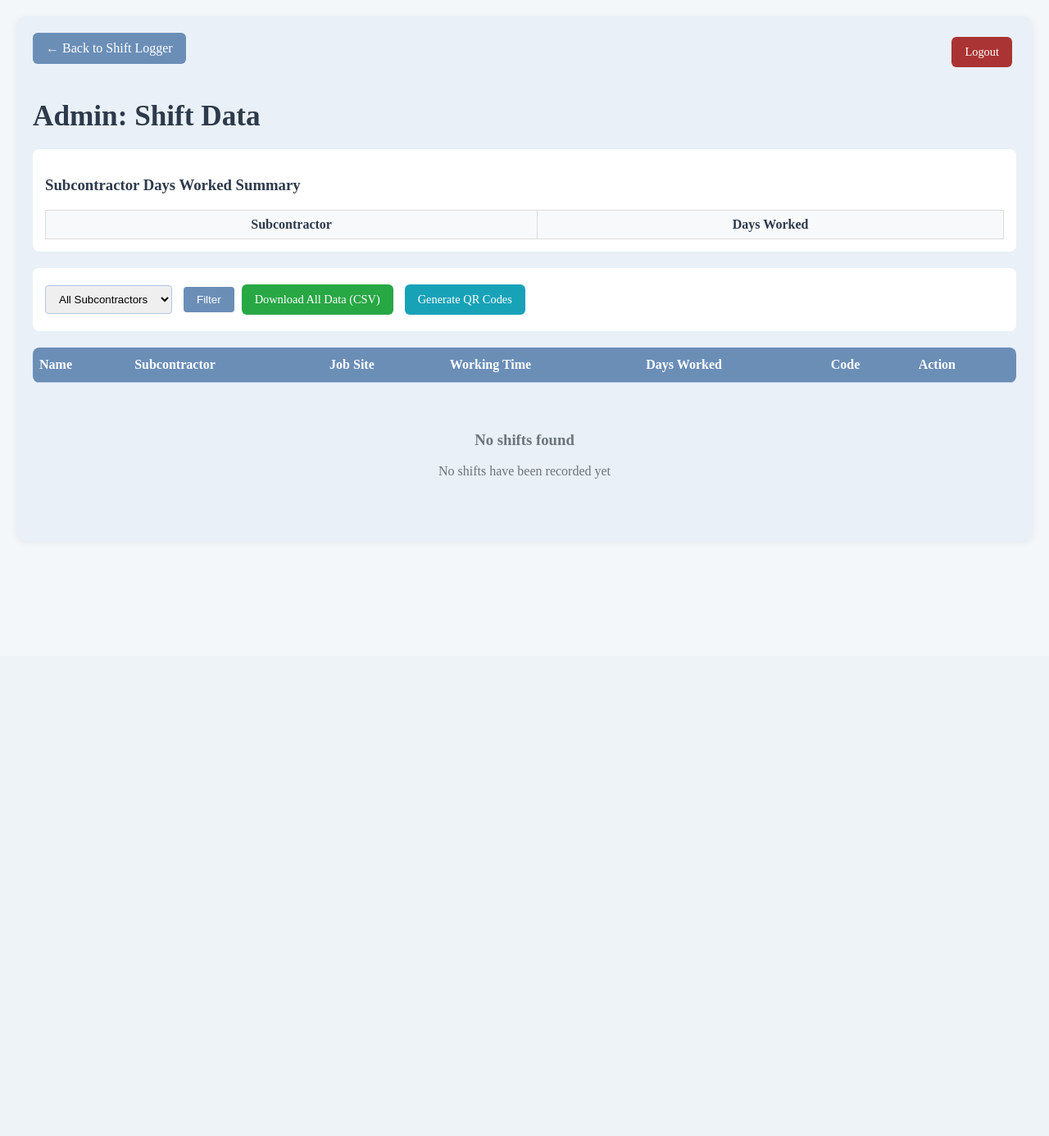
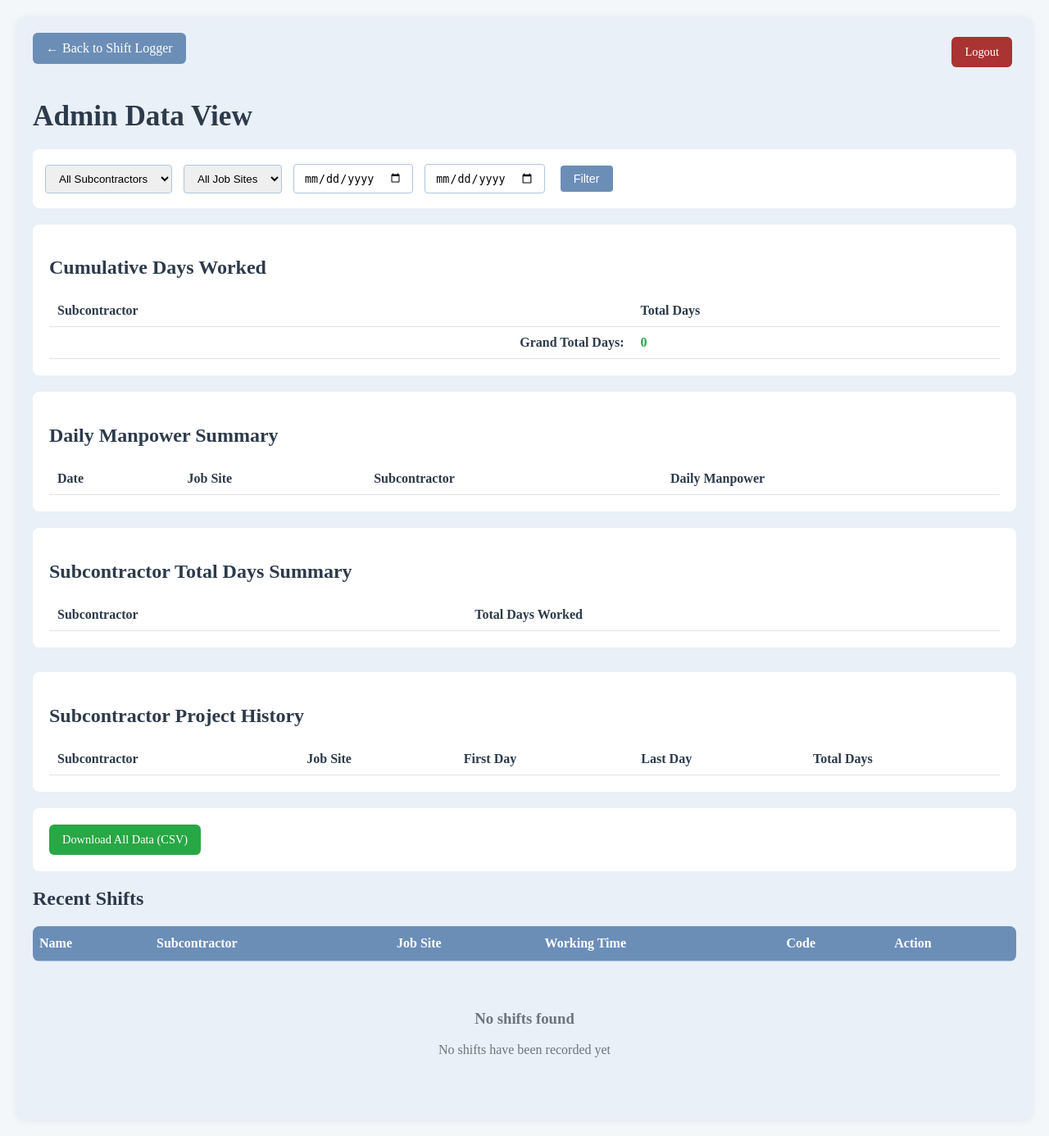
Before and after one commit to easterncc001/shift_logger, a Flask app: template templates/admin.html in a window 1280 px wide. Shown: the whole page at 82% size. Before the commit the page ends 584 px from the top, so only its background shows below. Run offline with Flask 3, Linux system fonts and the light colour scheme; the template is opened without the code that fills it, so the values that code supplies are empty.

Commit message:
Update admin.html

```diff
--- a/templates/admin.html
+++ b/templates/admin.html
@@ -83,7 +83,7 @@
             background: white;
             border-radius: 8px;
         }
-        .filter-section select {
+        .filter-section select, .filter-section input[type="date"] {
             padding: 8px 12px;
             border-radius: 4px;
             border: 1px solid #b0c4de;
@@ -100,13 +100,36 @@
         .filter-section button:hover {
             background: #5a7ba6;
         }
+        .summary-section {
+            margin: 20px 0;
+            padding: 20px;
+            background: white;
+            border-radius: 8px;
+        }
+        .summary-table {
+            width: 100%;
+            border-collapse: collapse;
+            margin-top: 10px;
+        }
+        .summary-table th, .summary-table td {
+            padding: 10px;
+            text-align: left;
+            border-bottom: 1px solid #dee2e6;
+        }
+        .history-table {
+            margin-top: 30px;
+        }
+        .daily-total {
+            font-weight: bold;
+            color: #28a745;
+        }
     </style>
 </head>
 <body>
     <div class="data-container">
         <a href="{{ url_for('index') }}" class="back-btn">← Back to Shift Logger</a>
         <a href="{{ url_for('admin_logout') }}" class="logout-btn" style="float:right;">Logout</a>
-        <h1>Admin: Shift Data</h1>
+        <h1>Admin Data View</h1>
         {% with messages = get_flashed_messages(with_categories=true) %}
           {% if messages %}
             <ul class="flashes">
@@ -117,39 +140,154 @@
           {% endif %}
         {% endwith %}
 
-        <!-- Subcontractor Days Summary -->
-        <div class="summary-section" style="margin: 20px 0; padding: 15px; background: white; border-radius: 8px;">
-            <h3>Subcontractor Days Worked Summary</h3>
-            <table style="width: 100%; border-collapse: collapse;">
-                <tr style="background: #f8f9fa;">
-                    <th style="padding: 8px; border: 1px solid #ddd;">Subcontractor</th>
-                    <th style="padding: 8px; border: 1px solid #ddd;">Days Worked</th>
-                </tr>
-                {% for subcontractor, days in subcontractor_days.items() %}
-                <tr>
-                    <td style="padding: 8px; border: 1px solid #ddd;">{{ subcontractor }}</td>
-                    <td style="padding: 8px; border: 1px solid #ddd;">{{ "%.2f"|format(days) }}</td>
-                </tr>
-                {% endfor %}
-            </table>
-        </div>
-
+        <!-- Filter Section -->
         <div class="filter-section">
-            <form method="get" style="display: inline;">
+            <form method="get">
                 <select name="subcontractor">
                     <option value="">All Subcontractors</option>
                     {% for subcontractor in subcontractors %}
                     <option value="{{ subcontractor }}" {% if selected_subcontractor == subcontractor %}selected{% endif %}>{{ subcontractor }}</option>
                     {% endfor %}
                 </select>
-                <button type="submit">Filter</button>
-                {% if selected_subcontractor %}
-                <a href="{{ url_for('admin_view') }}" class="export-btn" style="background:#17a2b8;">Clear Filter</a>
+                <select name="job_site">
+                    <option value="">All Job Sites</option>
+                    {% for site in job_sites %}
+                    <option value="{{ site }}" {% if selected_job_site == site %}selected{% endif %}>{{ site }}</option>
+                    {% endfor %}
+                </select>
+                <input type="date" name="start_date" value="{{ start_date.strftime('%Y-%m-%d') if start_date else '' }}" placeholder="Start Date">
+                <input type="date" name="end_date" value="{{ end_date.strftime('%Y-%m-%d') if end_date else '' }}" placeholder="End Date">
+                <button type="submit" class="export-btn">Filter</button>
+                {% if selected_subcontractor or selected_job_site or start_date or end_date %}
+                <a href="{{ url_for('admin_view') }}" class="export-btn" style="background: #6c757d;">Clear Filters</a>
                 {% endif %}
             </form>
+        </div>
+
+        <!-- Cumulative Days Worked -->
+        <div class="summary-section">
+            <h2>Cumulative Days Worked</h2>
+            <table class="summary-table">
+                <thead>
+                    <tr>
+                        <th>Subcontractor</th>
+                        <th>Total Days</th>
+                    </tr>
+                </thead>
+                <tbody>
+                    {% for subcontractor, days in cumulative_totals.items() %}
+                    <tr>
+                        <td>{{ subcontractor }}</td>
+                        <td>{{ days }}</td>
+                    </tr>
+                    {% endfor %}
+                    <tr class="daily-summary">
+                        <td style="text-align: right;"><strong>Grand Total Days:</strong></td>
+                        <td class="daily-total">{{ cumulative_totals.values()|sum }}</td>
+                    </tr>
+                </tbody>
+            </table>
+        </div>
+
+        <!-- Daily Manpower Section -->
+        <div class="summary-section">
+            <h2>Daily Manpower Summary</h2>
+            <table class="summary-table">
+                <thead>
+                    <tr>
+                        <th>Date</th>
+                        <th>Job Site</th>
+                        <th>Subcontractor</th>
+                        <th>Daily Manpower</th>
+                    </tr>
+                </thead>
+                <tbody>
+                    {% set current_date = None %}
+                    {% set daily_total = 0 %}
+                    {% for record in daily_manpower %}
+                        {% if current_date != record.date %}
+                            {% if current_date is not none %}
+                                <tr class="daily-summary">
+                                    <td colspan="3" style="text-align: right;"><strong>Total for {{ current_date }}:</strong></td>
+                                    <td class="daily-total">{{ daily_total }}</td>
+                                </tr>
+                            {% endif %}
+                            {% set current_date = record.date %}
+                            {% set daily_total = 0 %}
+                        {% endif %}
+                        {% set daily_total = daily_total + record.manpower %}
+                        <tr>
+                            <td>{{ record.date.strftime('%Y-%m-%d') }}</td>
+                            <td>{{ record.job_site }}</td>
+                            <td>{{ record.subcontractor }}</td>
+                            <td>{{ record.manpower }}</td>
+                        </tr>
+                        {% if loop.last %}
+                            <tr class="daily-summary">
+                                <td colspan="3" style="text-align: right;"><strong>Total for {{ current_date }}:</strong></td>
+                                <td class="daily-total">{{ daily_total }}</td>
+                            </tr>
+                        {% endif %}
+                    {% endfor %}
+                </tbody>
+            </table>
+        </div>
+
+        <!-- Summary Section -->
+        <div class="summary-section">
+            <h2>Subcontractor Total Days Summary</h2>
+            <table class="summary-table">
+                <thead>
+                    <tr>
+                        <th>Subcontractor</th>
+                        <th>Total Days Worked</th>
+                    </tr>
+                </thead>
+                <tbody>
+                    {% for subcontractor, days in subcontractor_days.items() %}
+                    <tr>
+                        <td>{{ subcontractor }}</td>
+                        <td>{{ days }}</td>
+                    </tr>
+                    {% endfor %}
+                </tbody>
+            </table>
+        </div>
+
+        <!-- Subcontractor History Section -->
+        <div class="summary-section history-table">
+            <h2>Subcontractor Project History</h2>
+            <table class="summary-table">
+                <thead>
+                    <tr>
+                        <th>Subcontractor</th>
+                        <th>Job Site</th>
+                        <th>First Day</th>
+                        <th>Last Day</th>
+                        <th>Total Days</th>
+                    </tr>
+                </thead>
+                <tbody>
+                    {% for history in histories %}
+                    <tr>
+                        <td>{{ history.subcontractor }}</td>
+                        <td>{{ history.job_site }}</td>
+                        <td>{{ history.first_day.strftime('%Y-%m-%d') }}</td>
+                        <td>{{ history.last_day.strftime('%Y-%m-%d') }}</td>
+                        <td>{{ history.total_days }}</td>
+                    </tr>
+                    {% endfor %}
+                </tbody>
+            </table>
+        </div>
+
+        <!-- Export Section -->
+        <div class="filter-section">
             <a href="{{ url_for('admin_export') }}" class="export-btn">Download All Data (CSV)</a>
-            <a href="{{ url_for('admin_qr_codes') }}" class="export-btn" style="background:#17a2b8;">Generate QR Codes</a>
         </div>
+
+        <!-- Shifts Table -->
+        <h2>Recent Shifts</h2>
         <table class="data-table">
             <thead>
                 <tr>
@@ -157,7 +295,6 @@
                     <th>Subcontractor</th>
                     <th>Job Site</th>
                     <th>Working Time</th>
-                    <th>Days Worked</th>
                     <th>Code</th>
                     <th>Action</th>
                 </tr>
@@ -169,22 +306,10 @@
                     <td>{{ shift.subcontractor }}</td>
                     <td>{{ shift.job_site }}</td>
                     <td>{{ shift.working_time or '' }}</td>
-                    <td>
-                        {% if shift.working_time %}
-                            {% set time_parts = shift.working_time.split() %}
-                            {% set hours = time_parts[0].replace('h', '') | int %}
-                            {% set minutes = time_parts[1].replace('m', '') | int if time_parts|length > 1 else 0 %}
-                            {% set total_hours = hours + (minutes / 60) %}
-                            {% set days = total_hours / 8 %}
-                            {{ "%.2f"|format(days) }}
-                        {% else %}
-                            -
-                        {% endif %}
-                    </td>
                     <td>{{ shift.code }}</td>
                     <td>
                         <form method="post" action="{{ url_for('admin_delete_shift', shift_id=shift.id) }}" style="display:inline;" onsubmit="return confirm('Are you sure you want to delete this entry?');">
-                            <button type="submit" class="export-btn secondary" style="background:#a33;">Delete</button>
+                            <button type="submit" class="export-btn" style="background:#dc3545;">Delete</button>
                         </form>
                     </td>
                 </tr>
```
